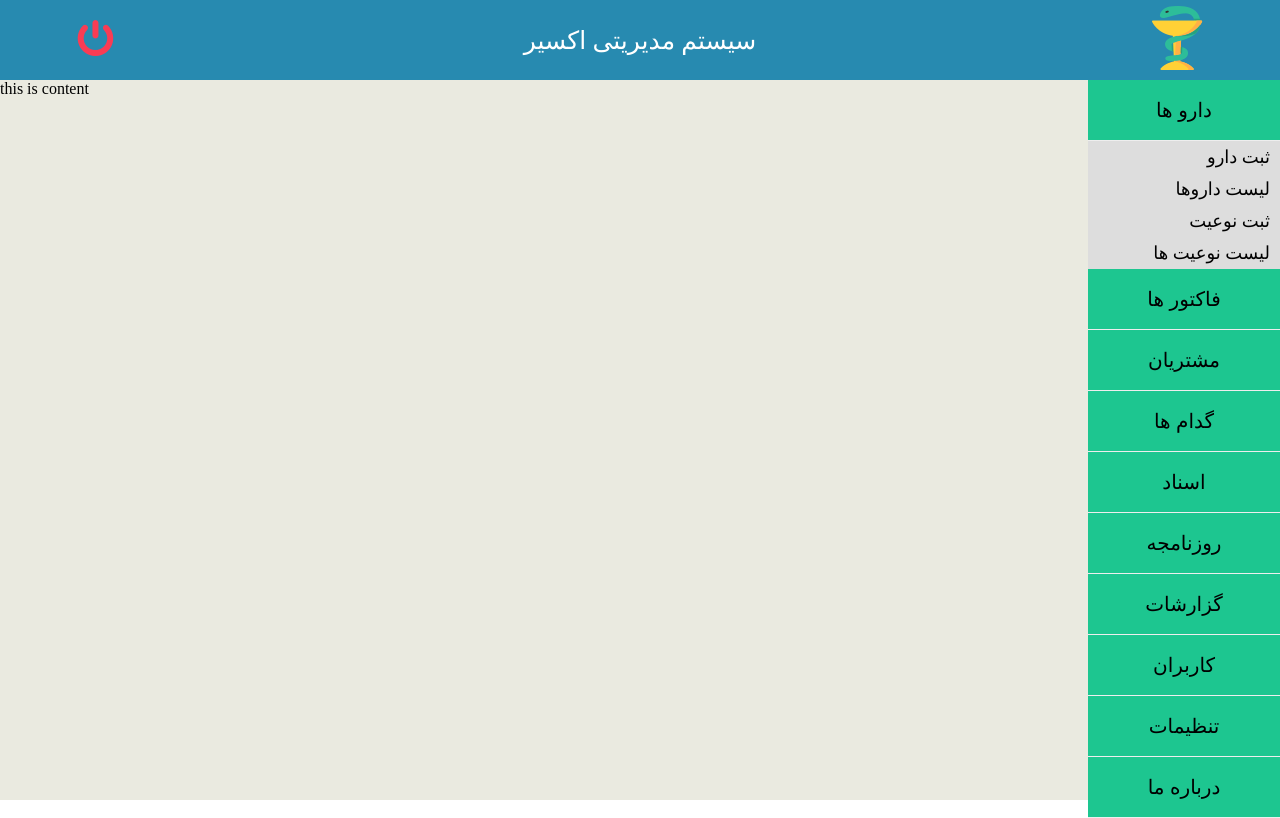
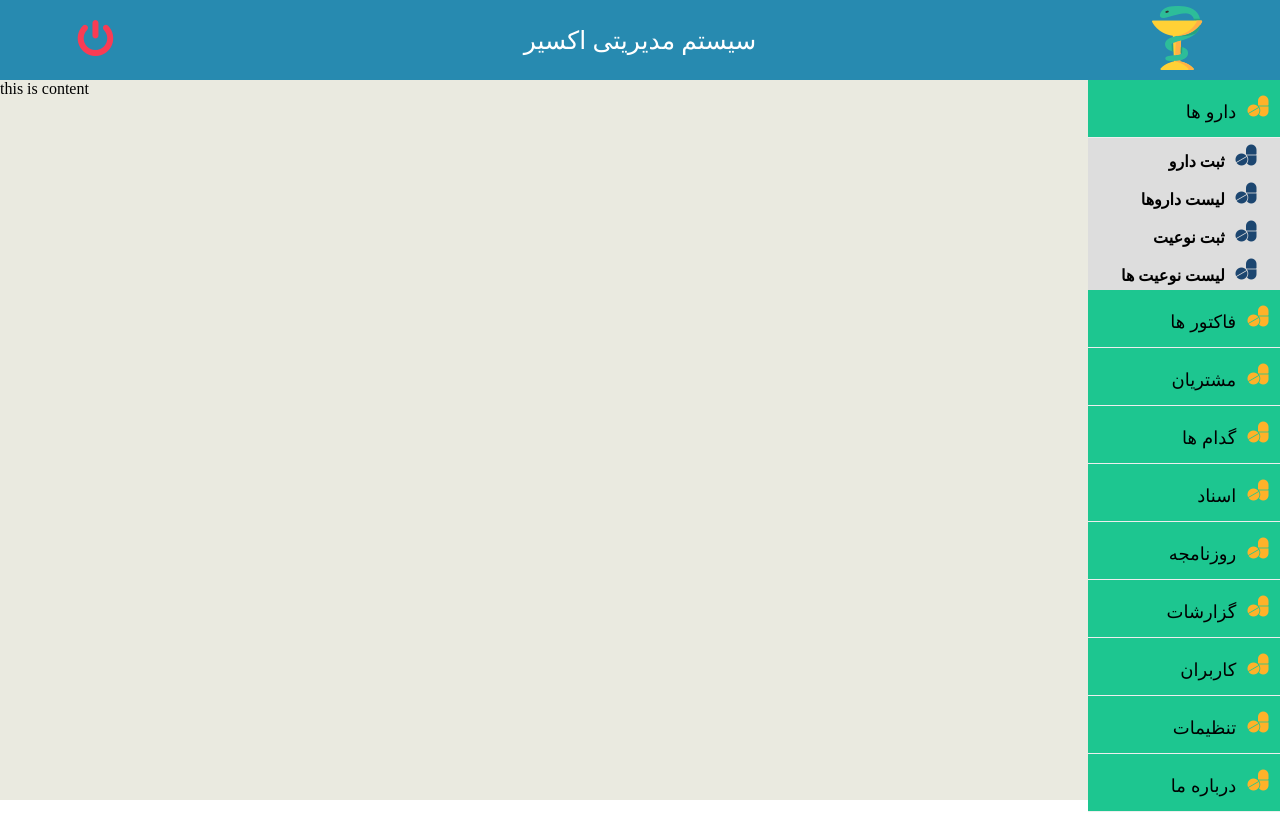
Before and after one commit to RezaHabibi1001/ExchangeFront, a React (Create React App) app: page / in a window 1280 px wide. Both pictures are taken after a click on the button "دارو ها". Built offline with nearby package versions, Linux system fonts and the light colour scheme.

Commit message:
icons added to dropdown link and button

```diff
--- a/src/Components/StaticComponents/DropDownButton.jsx
+++ b/src/Components/StaticComponents/DropDownButton.jsx
@@ -14,11 +14,11 @@ export function DropDownButton(props) {
       const dropdownLink = props.dropdownLink
     return(
         <div className="dropdown">
-            <button className="drop-btn" onClick={showDropDown}>{dropdownName}</button>
+            <button className="drop-btn" onClick={showDropDown}><img className="dropBtn-icon" src="pill.png" alt="drug" /> {dropdownName}</button>
                 <div id="dropdownContent" style={{display:display}} className="dropdown-content">
                    {
                     dropdownLink.map(link=>{
-                        return <a href={link.linkUrl}>{link.linkName}</a>
+                        return <a href={link.linkUrl}><img className="dropLink-icon" src="drugs.png" alt="drug" /> {link.linkName}</a>
                     })
                    }
                 </div>
--- a/src/Styles/StaticComponents/DropDownButton.css
+++ b/src/Styles/StaticComponents/DropDownButton.css
@@ -1,14 +1,22 @@
 @import url('../../Styles/StaticComponents/Global.css');
 .drop-btn{
     width: 100%;
-    padding:18px 0;
+    padding:14px 5% ;
     color: var(--color-black);
     background-color: #1DC690;
     border: none;
     outline: none;
-    font-size: 20px;
+    font-size: 18px;
     cursor: pointer;
     border-bottom: 1px solid #eee;
+    text-align: right;
+}
+.dropBtn-icon{
+    padding-left: 3%;
+}
+.dropLink-icon{
+    padding-right: 7%;
+    padding-left: 3%;
 }
 .drop-btn:hover{
     opacity: 0.8;
@@ -29,7 +37,7 @@
 }
 .dropdown-content a{
     color: var(--color-black);
-    font-size: 18px;
-    font-weight: 500;
+    font-size: 16px;
+    font-weight: 600;
 
 }
--- a/src/Styles/StaticComponents/Global.css
+++ b/src/Styles/StaticComponents/Global.css
@@ -13,6 +13,7 @@ body{
     --color-fourth:#EAEAE0;
     --color-white:#fff;
     --color-black:#000;
+    --color-orange:#ffb229;
 }
 .content{
     width: 85%;
```
Also changed, not shown: public/drugs.png (added), public/pill.png (added).
